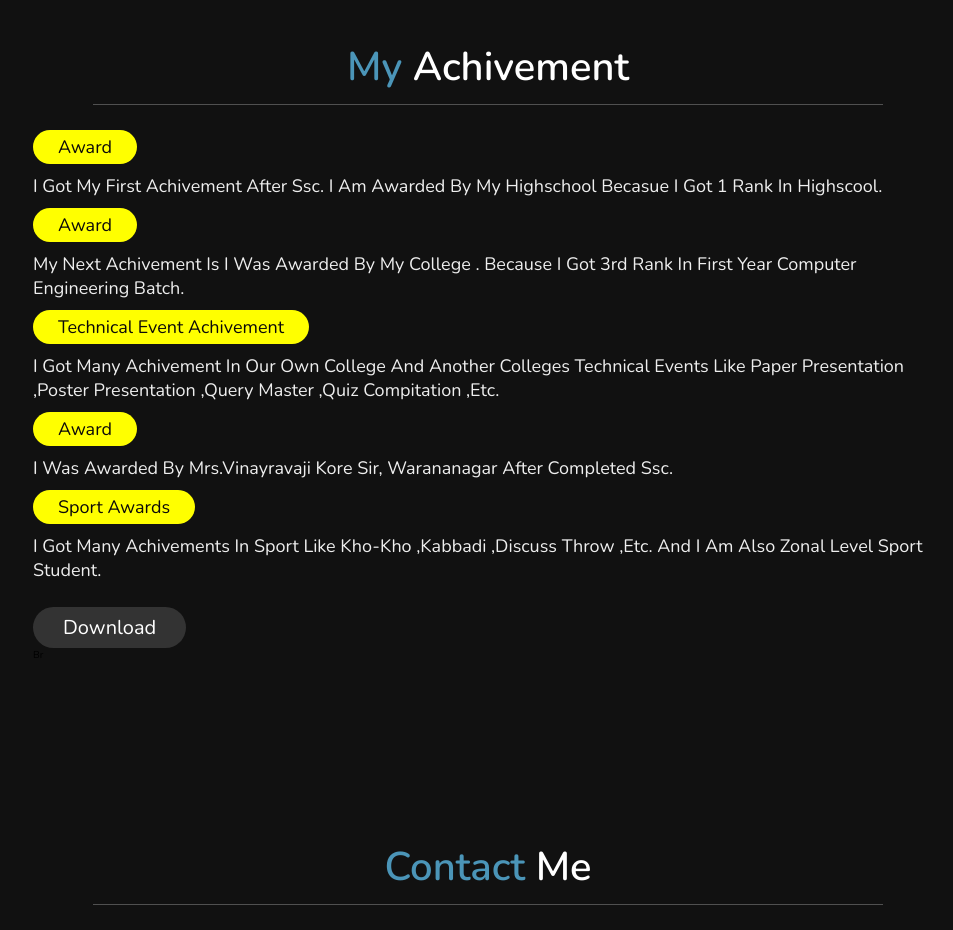
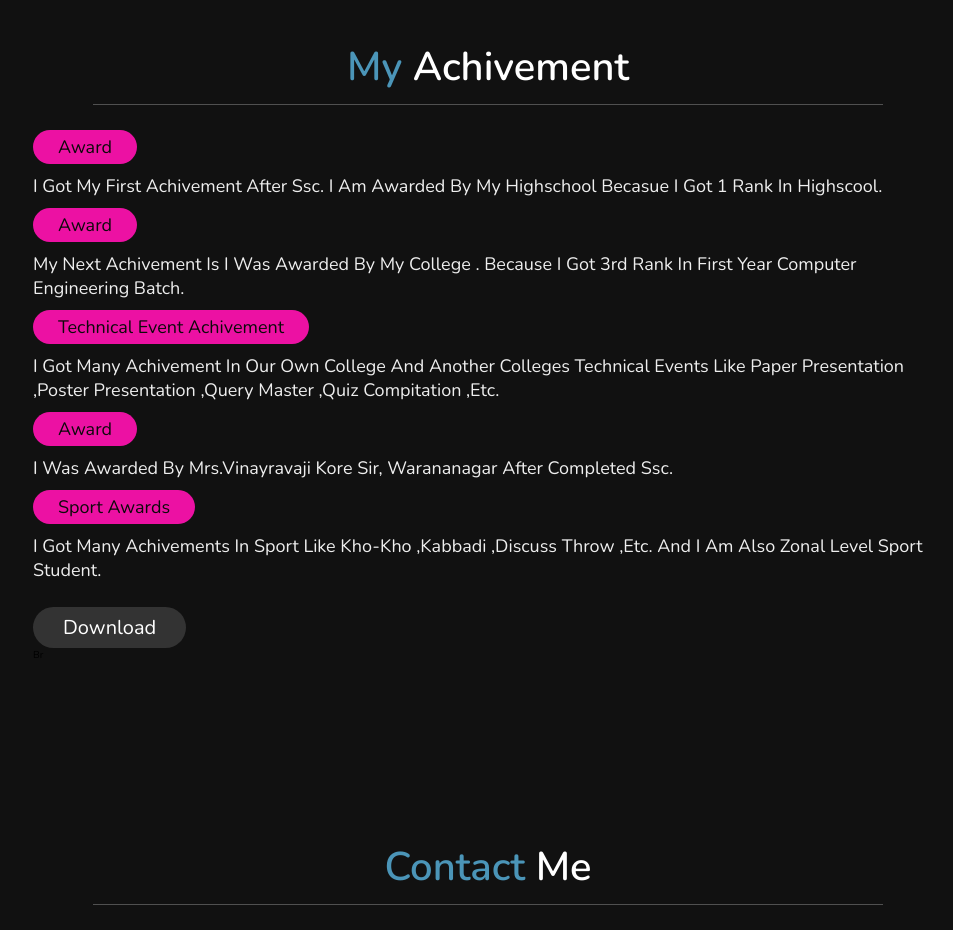
Before and after one commit to shravanip09/Shravani_portfolio, a plain HTML site: page index.html in a window 1280 px wide. Shown: the part 2380-3310 px from the top of the page, without its empty margins (327-1280 px from the left). Drawn offline with nearby package versions, Linux system fonts and the light colour scheme.

Commit message:
Update style.css

```diff
--- a/style.css
+++ b/style.css
@@ -307,7 +307,7 @@ div {
 
 .achivement .box-container .box span{
     font-size: 1.8rem;
-    background:yellow;
+    background:#ec11a3;
     color:#0c0a0a;
     border-radius: 7rem;
     padding:.5rem 2.5rem;
```
